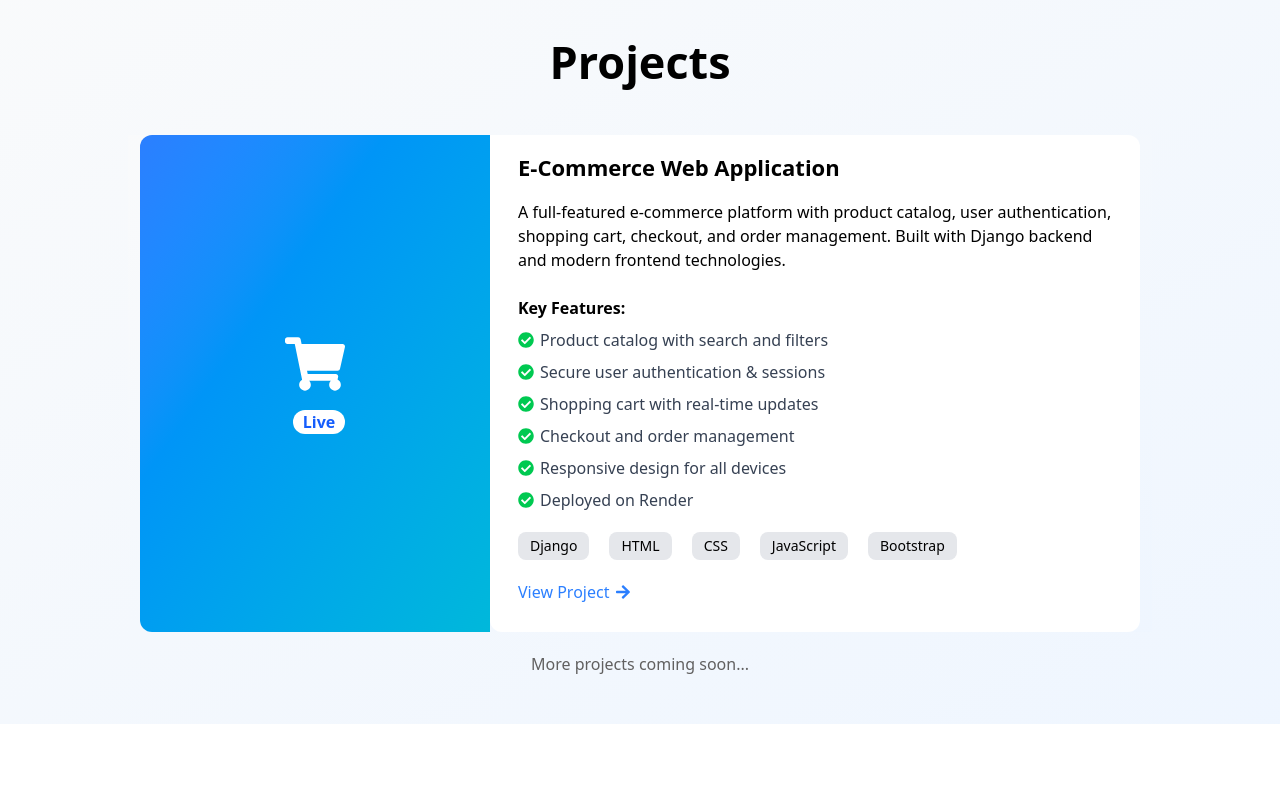
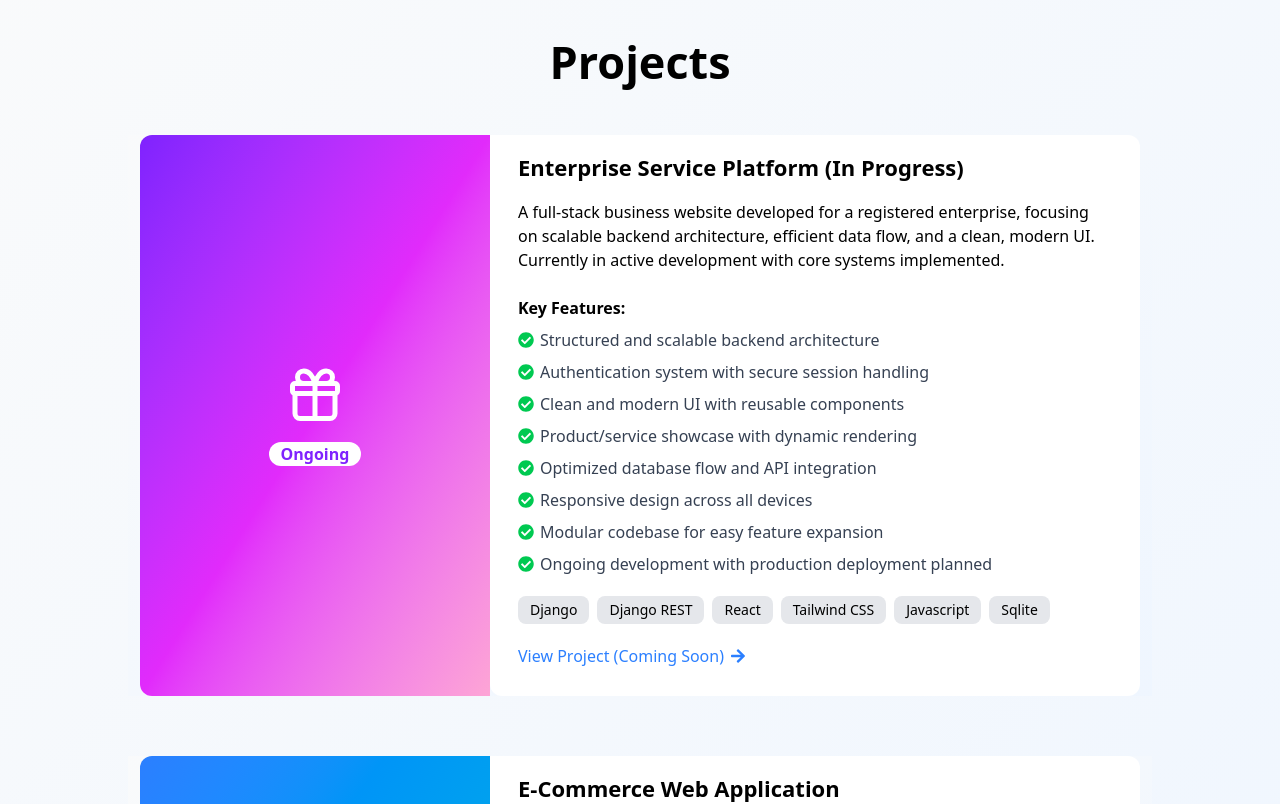
Before and after one commit to namishmahajan2005-arch/My-Portfolio, a React (Vite) app in the folder my-portfolio/: page / in a window 1280 px wide. Shown: the part 1480-2284 px from the top of the page. Built offline with nearby package versions, Linux system fonts and the light colour scheme.

Commit message:
Added new project

```diff
--- a/my-portfolio/package.json
+++ b/my-portfolio/package.json
@@ -13,6 +13,7 @@
     "@tailwindcss/vite": "^4.1.14",
     "aos": "^2.3.4",
     "emailjs-com": "^3.2.0",
+    "lucide-react": "^1.7.0",
     "react": "^19.1.1",
     "react-dom": "^19.1.1",
     "react-icons": "^5.5.0"
--- a/my-portfolio/src/Components/Projects.jsx
+++ b/my-portfolio/src/Components/Projects.jsx
@@ -1,43 +1,20 @@
 import React from 'react'
-import { FaShoppingCart } from "react-icons/fa";
-import { FaArrowRight } from "react-icons/fa";
-import { FaCheckCircle } from "react-icons/fa";
+
+import { Project1 } from './project1'
+import { Project2 } from './project2'
 
 export const Projects = () => {
-    const keyPoints=['Product catalog with search and filters','Secure user authentication & sessions','Shopping cart with real-time updates','Checkout and order management','Responsive design for all devices','Deployed on Render'];
-    const usedComponents=['Django','HTML','CSS','JavaScript','Bootstrap']
+
   return (
     <>
         <div data-aos="fade-up" id='Projects' className=' py-2 bg-gradient-to-br from-gray-50 to-blue-50'>
             <div className=' mx-auto py-10'>
                 <div className='h4 mb-10'>Projects</div>
-                <div className=' hover:scale-105 ease-in duration-300 hover:shadow-2xl px-3 sm:flex xl:w-4/5 xl:mx-auto bg-gradient-to-br from-gray-50 to-blue-50'>
-                    <div className='bg-gradient-to-br from-blue-500 to-cyan-500 flex justify-center items-center rounded-t-xl py-10 sm:w-35/100 sm:rounded-l-xl sm:rounded-r-none '>
-                        <div className='block text-white'><FaShoppingCart size={60}/><span className='flex justify-center bg-white rounded-2xl font-semibold text-blue-600 mt-4 ml-2'>Live</span></div>
-                    </div>
-                    <div className='px-3 py-4 bg-white rounded-b-xl sm:w-65/100 sm:px-7 sm:rounded-r-xl sm:rounded-l-non'>
-                        <div className='h5 mb-4'>E-Commerce Web Application</div>
-                        <p>A full-featured e-commerce platform with product catalog, user authentication, shopping cart, checkout, and order management. Built with Django backend and modern frontend technologies.</p>
-                        <br></br>
-                        <span  className='font-semibold mb-3'>Key Features:</span>
-                        <ul>
-                            {keyPoints.map((value,index)=>(
-                                <li key={index} className='flex gap-1.5 items-center mt-2 font-[350] text-gray-700'><span className='text-green-500'><FaCheckCircle/></span>{value}</li>
-
-                            ))}
-                        </ul>
-                        <div className='flex gap-2 my-5 sm:gap-5'>
-                            {usedComponents.map((item,index)=>(
-                                <div className='bg-gray-200 rounded-lg px-2 py-1 text-xs sm:px-3 sm:text-sm' key={index}>{item}</div>
-                            ))}
-                        </div>
-                        <div className='my-3 hover:scale-105'><a href="https://my-ecom-tly7.onrender.com/" className='flex text-blue-500 items-center gap-1.5 '>View Project<span><FaArrowRight/></span></a></div>
-                    </div>
-                </div>
-                <div className='h3 '>More projects coming soon...</div>
+                <div><Project2/></div>
+                <div className='mt-15'><Project1/></div>
             </div>
+            <div className='h3 '>More projects coming soon...</div>
         </div>
-
     </>
   )
 }
--- /dev/null
+++ b/my-portfolio/src/Components/project1.jsx
@@ -0,0 +1,37 @@
+import React from 'react'
+
+import { FaShoppingCart } from "react-icons/fa";
+import { FaArrowRight } from "react-icons/fa";
+import { FaCheckCircle } from "react-icons/fa";
+
+export function Project1() {
+    const keyPoints=['Product catalog with search and filters','Secure user authentication & sessions','Shopping cart with real-time updates','Checkout and order management','Responsive design for all devices','Deployed on Render'];
+    const usedComponents=['Django','Django REST','HTML','CSS','JavaScript','Sqlite','Bootstrap']
+  return (
+    <>
+                <div className=' hover:scale-105 ease-in duration-300 hover:shadow-2xl px-3 sm:flex xl:w-4/5 xl:mx-auto bg-gradient-to-br from-gray-50 to-blue-50'>
+                    <div className='bg-gradient-to-br from-blue-500 to-cyan-500 flex justify-center items-center rounded-t-xl py-10 sm:w-35/100 sm:rounded-l-xl sm:rounded-r-none '>
+                        <div className='block text-white'><FaShoppingCart size={60}/><span className='flex justify-center bg-white rounded-2xl font-semibold text-blue-600 mt-4 ml-2'>Live</span></div>
+                    </div>
+                    <div className='px-3 py-4 bg-white rounded-b-xl sm:w-65/100 sm:px-7 sm:rounded-r-xl sm:rounded-l-non'>
+                        <div className='h5 mb-4'>E-Commerce Web Application</div>
+                        <p>A full-featured e-commerce platform with product catalog, user authentication, shopping cart, checkout, and order management. Built with Django backend and modern frontend technologies.</p>
+                        <br></br>
+                        <span  className='font-semibold mb-3'>Key Features:</span>
+                        <ul>
+                            {keyPoints.map((value,index)=>(
+                                <li key={index} className='flex gap-1.5 items-center mt-2 font-[350] text-gray-700'><span className='text-green-500'><FaCheckCircle/></span>{value}</li>
+
+                            ))}
+                        </ul>
+                        <div className='grid grid-cols-4 sm:flex gap-2 my-5 '>
+                            {usedComponents.map((item,index)=>(
+                                <div className='flex items-center justify-center text-center  bg-gray-200 rounded-lg px-2 py-1 text-xs sm:px-3 sm:text-sm' key={index}>{item}</div>
+                            ))}
+                        </div>
+                        <div className='my-3 hover:scale-105'><a href="https://my-ecom-tly7.onrender.com/" className='flex text-blue-500 items-center gap-1.5 '>View Project<span><FaArrowRight/></span></a></div>
+                    </div>
+                </div>
+    </>
+  )
+}
--- /dev/null
+++ b/my-portfolio/src/Components/project2.jsx
@@ -0,0 +1,36 @@
+import React from 'react'
+
+import { FaArrowRight } from "react-icons/fa";
+import { FaCheckCircle } from "react-icons/fa";
+import { Gift } from 'lucide-react';
+
+export function Project2() {
+    const keyPoints=['Structured and scalable backend architecture','Authentication system with secure session handling','Clean and modern UI with reusable components','Product/service showcase with dynamic rendering','Optimized database flow and API integration','Responsive design across all devices','Modular codebase for easy feature expansion','Ongoing development with production deployment planned'];
+    const usedComponents=['Django','Django REST','React','Tailwind CSS','Javascript','Sqlite']
+    return (
+      <>
+        <div className=' hover:scale-105 ease-in duration-300 hover:shadow-2xl px-3 sm:flex xl:w-4/5 xl:mx-auto bg-gradient-to-br from-gray-50 to-blue-50'>
+            <div className='flex items-center justify-center sm:w-35/100 bg-gradient-to-br from-violet-600 via-fuchsia-500 to-pink-300 rounded-t-xl py-10 sm:w-35/100 sm:rounded-l-xl sm:rounded-r-none '>
+                <div><span className='text-white flex justify-center'><Gift size={60}/></span><span className='flex px-3 justify-center bg-white rounded-2xl font-semibold text-violet-600 mt-4'>Ongoing</span></div>
+            </div>
+            <div className='px-3 py-4 bg-white rounded-b-xl sm:w-65/100 sm:px-7 sm:rounded-r-xl sm:rounded-l-non'>
+                <div className='h5 mb-4'>Enterprise Service Platform (In Progress)</div>
+                <p>A full-stack business website developed for a registered enterprise, focusing on scalable backend architecture, efficient data flow, and a clean, modern UI. Currently in active development with core systems implemented.</p>
+                <br></br>
+                <span  className='font-semibold mb-3'>Key Features:</span>
+                <ul>
+                  {keyPoints.map((value,index)=>(
+                    <li key={index} className='flex gap-1.5 items-center mt-2 font-[350] text-gray-700'><span className='text-green-500'><FaCheckCircle/></span>{value}</li>
+                  ))}
+                </ul>
+                <div className='grid grid-cols-4 sm:flex gap-2 my-5'>
+                  {usedComponents.map((item,index)=>(
+                    <div className='bg-gray-200 rounded-lg px-2 py-1 flex justify-center items-center text-xs text-center sm:px-3 sm:text-sm' key={index}>{item}</div>
+                  ))}
+                </div>
+                <div className='my-3 hover:scale-105'><a href="#" className='flex text-blue-500 items-center gap-1.5 '>View Project (Coming Soon)<span><FaArrowRight/></span></a></div>
+            </div>
+        </div>
+      </>
+    )
+  }
```
Also changed, not shown: 1 other file (tests, documents, lock files or other folders).
